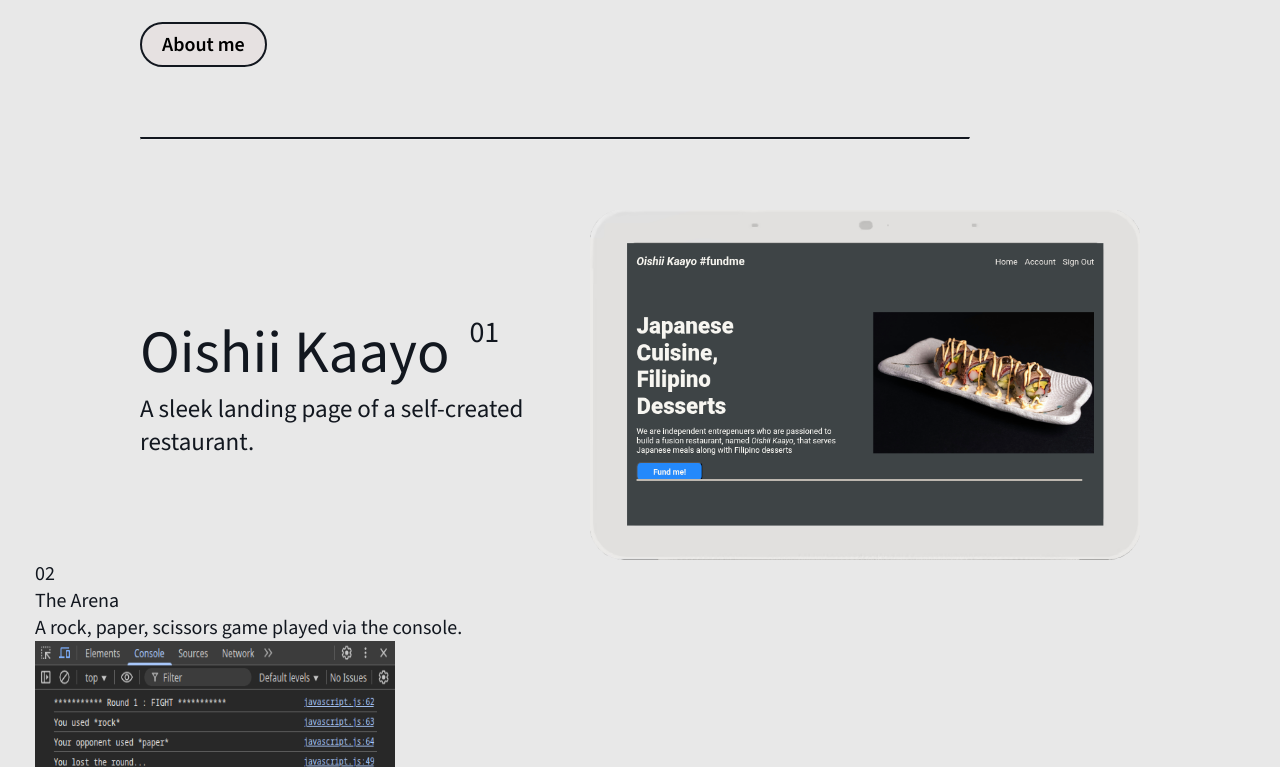
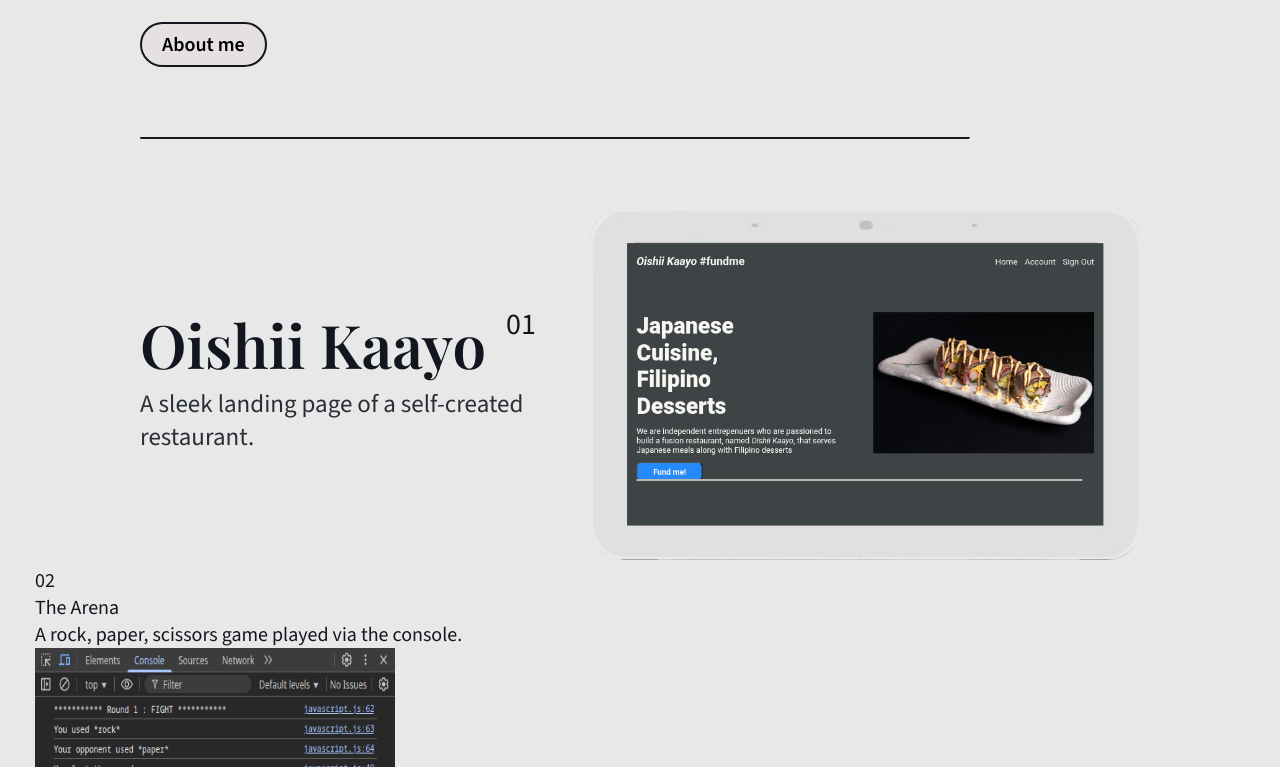
Before and after one commit to kaito24mako/Personal-Portfolio, a plain HTML site: page index.html in a window 1280 px wide. Shown: the part 582-1349 px from the top of the page. Drawn offline with nearby package versions, Linux system fonts and the light colour scheme; a web font is replaced by a local one.

Commit message:
project-one styling done

```diff
--- a/css/style.css
+++ b/css/style.css
@@ -98,7 +98,7 @@ a {
 .header .title {
     font-size: 80px;
     font-weight: 800;
-    font-family: "PlayFair Display"
+    font-family: "PlayFair Display";
 }
 
 .header .description {
@@ -121,36 +121,39 @@ a {
 
 .projects .project-one {
     display: flex;
+    margin: 0 auto;
     max-width: 1000px;
-    margin: 0 auto;
+    flex-wrap: wrap;
+    overflow: hidden;
 }
 
 .projects .project-one .info-container {
     display: flex;
     flex-direction: column;
     justify-content: center;
+    /* for gaps between image */
+    max-width: 400px;
+    margin-right: 50px;
+    margin-bottom: 20px;
 }
 
 .projects .project-one .top-row-container {
     display: flex;
     gap: 20px;
-
 }
 
 .projects .project-one .title {
     font-size: 60px;
+    font-weight: 600;
+    font-family: "PlayFair Display";
 }
 
 .projects .project-one .number {
     font-size: 30px;
 }
 
-.projects .project-one .description,.image {
+.projects .project-one .description {
    font-size: 25px;
+   color: #12171fe3;
+   margin-top: 3px;
 }
-
-.projects .project-one .image {
-   display: flex;
-   flex-wrap: wrap;
-   margin: 0 auto;
-}
```
